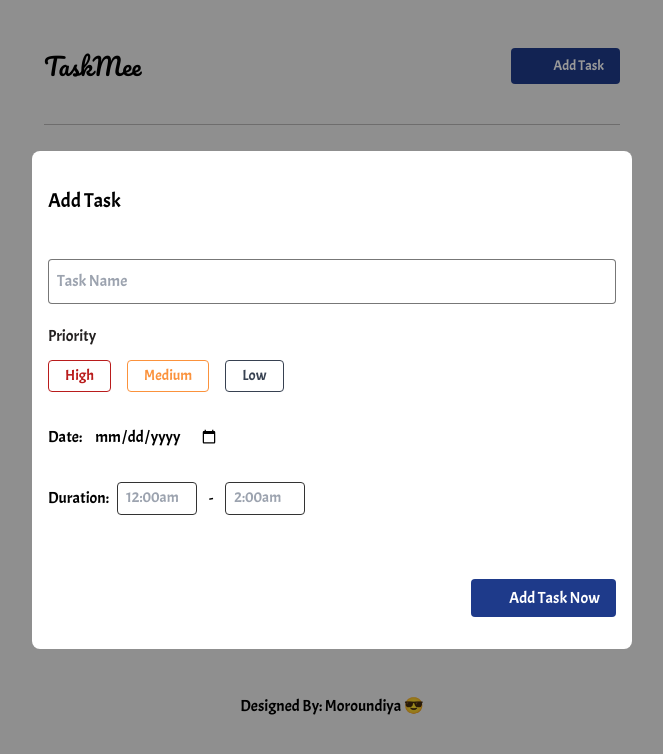
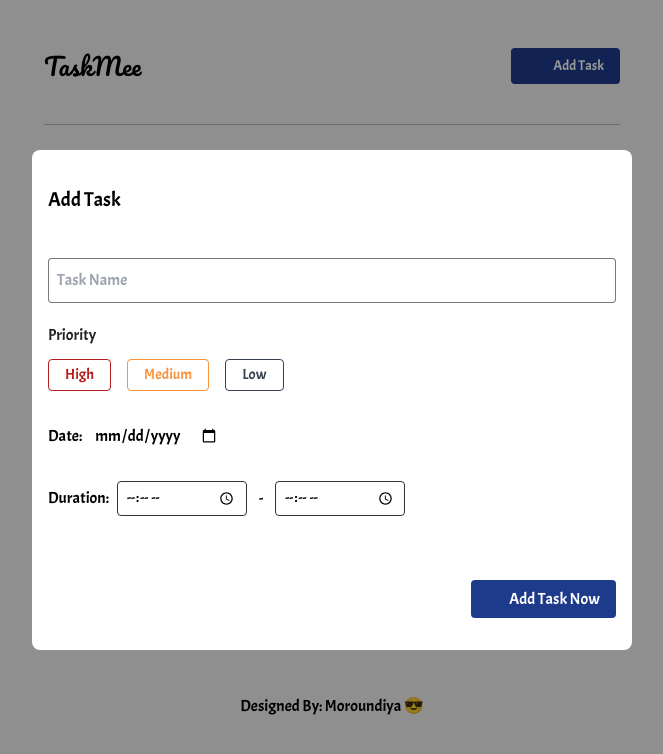
Before and after one commit to Moroundiya/TaskMee, a React (Vite) app: page / in a window 1280 px wide. Both pictures are taken after a click on the button "Add Task". Shown: the top 754 px of the page, without its empty margins (308-971 px from the left). Built offline with nearby package versions, Linux system fonts and the light colour scheme; some icons are missing.

Commit message:
first commit

```diff
--- a/src/App.jsx
+++ b/src/App.jsx
@@ -7,6 +7,16 @@ uuidv4();
 function App() {
 
   const newDate = new Date();
+
+  const dateYear = newDate.getFullYear()
+  const dateMonth = newDate.getMonth() + 1
+  const dateDay = newDate.getDate()
+
+  const currentDate = dateYear + '-' + 0 + dateMonth + '-' + dateDay
+
+  console.log(currentDate)
+
+  // console.log(year)
 
   const taskDate = newDate.toDateString();
   const [task, setTask] = useState([]);
@@ -18,8 +28,8 @@ function App() {
   const [showEdit, setshowEdit] = useState('hidden');
   const [newValue, setNewValue] = useState();
   const [priority, setPriority] = useState();
-  const [initialtime, setinitialtime] = useState();
-  const [deadlinetime, setdeadlinetime] = useState();
+  const [durationHr, setdurationHr] = useState();
+  const [durationMin, setdurationMin] = useState();
   const [allTask, setAlltask] = useState([])
   useEffect(() => {
     setNewValue(value)
@@ -27,12 +37,20 @@ function App() {
     // console.log(priority)
     // console.log(task)
     // console.log(getDate)
-  }, [value, priority, task, getDate, initialtime, deadlinetime])
+  }, [value, priority, task, getDate, durationHr, durationMin])
 
 
   function addTaskModal(e) {
+    e.preventDefault();
+    const durationHrValue = durationHr.split(':');
+    const durationMinValue = durationMin.split(':');
+    const newHr = durationHrValue[0] - durationMinValue[0]
+    const newMin = durationHrValue[1] - durationMinValue[1]
+    const newHrValue = Math.abs(newHr)
+    const newMinValue = Math.abs(newMin)
+    // console.log(newMinValue)
 
-    e.preventDefault();
+    // const totalTime = 'Hello'
 
     setTask(task => [
       ...task,
@@ -41,8 +59,8 @@ function App() {
         taskName: newValue,
         urgency: priority,
         taskDate: getDate,
-        durationFrom: initialtime,
-        durationTo: deadlinetime
+        durationHr: newHrValue + 'hrs',
+        durationMin: newMinValue + 'mins'
       },
     ]);
     // console.log('task is ' + newValue)
@@ -50,8 +68,8 @@ function App() {
     setValue('');
     setPriority('');
     setgetDate('');
-    setinitialtime('');
-    setdeadlinetime('')
+    setdurationHr('');
+    setdurationMin('')
     // setAlltask(...task, [task])
 
     // setPriority();
@@ -65,11 +83,6 @@ function App() {
   if (priority == 'high') high = true
   if (priority == 'medium') medium = true
   if (priority == 'low') low = true
-
-
-  function showArray() {
-
-  }
 
 
   const deletetask = (val) => {
@@ -119,14 +132,14 @@ function App() {
 
             <div className='mt-7 flex items-center'>
               <p>Date: </p>
-              <input type="date" className='outline-none p-1 ms-2' value={getDate} onChange={(e) => setgetDate(e.target.value)} placeholder='Select Date' required />
+              <input type="date" className='outline-none p-1 ms-2' value={getDate} min={currentDate} onChange={(e) => setgetDate(e.target.value)} placeholder='Select Date' required />
             </div>
 
             <div className='mt-7 flex items-center'>
               <p className='me-2'>Duration:</p>
-              <input type="text" className='border w-[80px] rounded border-[#333] outline-none py-1 px-2 text-[15px]' placeholder='12:00am' value={initialtime} onChange={(e) => setinitialtime(e.target.value)} required />
+              <input type="time" className='border w-[130px] rounded border-[#333] outline-none py-1 px-2 text-[15px]' placeholder='12:00am' value={durationHr} onChange={(e) => setdurationHr(e.target.value)} required />
               <span className='mx-3'> - </span>
-              <input type="text" className='border w-[80px] rounded border-[#333] outline-none py-1 px-2 text-[15px]' placeholder='2:00am' value={deadlinetime} onChange={(e) => setdeadlinetime(e.target.value)} required />
+              <input type="time" className='border w-[130px] rounded border-[#333] outline-none py-1 px-2 text-[15px]' placeholder='2:00am' value={durationMin} onChange={(e) => setdurationMin(e.target.value)} required />
             </div>
 
             <div className='mt-16 flex justify-end'>
@@ -165,9 +178,9 @@ function App() {
 
             <div className='mt-7 flex items-center'>
               <p className='me-2'>Duration:</p>
-              <input type="text" className='border w-[80px] rounded border-[#333] outline-none py-1 px-2 text-[15px]' placeholder='12:00am' value={initialtime} onChange={(e) => setinitialtime(e.target.value)} required />
+              <input type="text" className='border w-[80px] rounded border-[#333] outline-none py-1 px-2 text-[15px]' placeholder='12:00am' value={durationHr} onChange={(e) => setdurationHr(e.target.value)} required />
               <span className='mx-3'> - </span>
-              <input type="text" className='border w-[80px] rounded border-[#333] outline-none py-1 px-2 text-[15px]' placeholder='2:00am' value={deadlinetime} onChange={(e) => setdeadlinetime(e.target.value)} required />
+              <input type="text" className='border w-[80px] rounded border-[#333] outline-none py-1 px-2 text-[15px]' placeholder='2:00am' value={durationMin} onChange={(e) => setdurationMin(e.target.value)} required />
             </div>
 
             <div className='mt-16 flex justify-end'>
@@ -194,7 +207,7 @@ function App() {
 
 
         <div className='mt-10 border-[#5957575f] border-t overflow-y-auto h-[550px] w-full'>
-          {task.map((task, index) => <AddTask newValue={task.taskName} getDate={task.taskDate} initialtime={task.durationFrom} deadlinetime={task.durationTo} key={index} test={index} priority={task.urgency} allTask={allTask} deletetask={deletetask} idValue={task.id} setshowEdit={editTaskValue} />)}
+          {task.map((task, index) => <AddTask newValue={task.taskName} getDate={task.taskDate} durationHr={task.durationHr} durationMin={task.durationMin} key={index} test={index} priority={task.urgency} allTask={allTask} deletetask={deletetask} idValue={task.id} setshowEdit={editTaskValue} />)}
         </div>
 
         <footer className='text-center pt-5'>
--- a/src/components/AddTask.jsx
+++ b/src/components/AddTask.jsx
@@ -2,7 +2,7 @@ import React, { useState, useEffect } from 'react';
 import { Icon } from '@iconify/react';
 
 
-export const AddTask = ({ newValue, getDate, initialtime, deadlinetime, priority, test, allTask, deletetask, idValue, setshowEdit }) => {
+export const AddTask = ({ newValue, getDate, durationHr, durationMin, priority, test, allTask, deletetask, idValue, setshowEdit }) => {
 
 
     const [complete, setComplete] = useState();
@@ -32,7 +32,7 @@ export const AddTask = ({ newValue, getDate, initialtime, deadlinetime, priority
                 <div className='ml-4 sm:ml-6'>
                     <h1 className={newcomplete ? 'text-xl line-through' : 'text-xl'}>{newValue}</h1>
                     <p className={newcomplete ? 'text-[12px] leading-tight line-through' : 'text-[12px] leading-tight'}>{getDate}</p>
-                    <p className={newcomplete ? 'text-[11px] leading-tight line-through' : 'text-[11px] leading-tight'}>{initialtime} - {deadlinetime}</p>
+                    <p className={newcomplete ? 'text-[11px] leading-tight line-through' : 'text-[11px] leading-tight'}>Duration: &nbsp;{durationHr} - {durationMin}</p>
                 </div>
             </div>
             <div className='w-[18%] sm:w-[15%]'>
```
